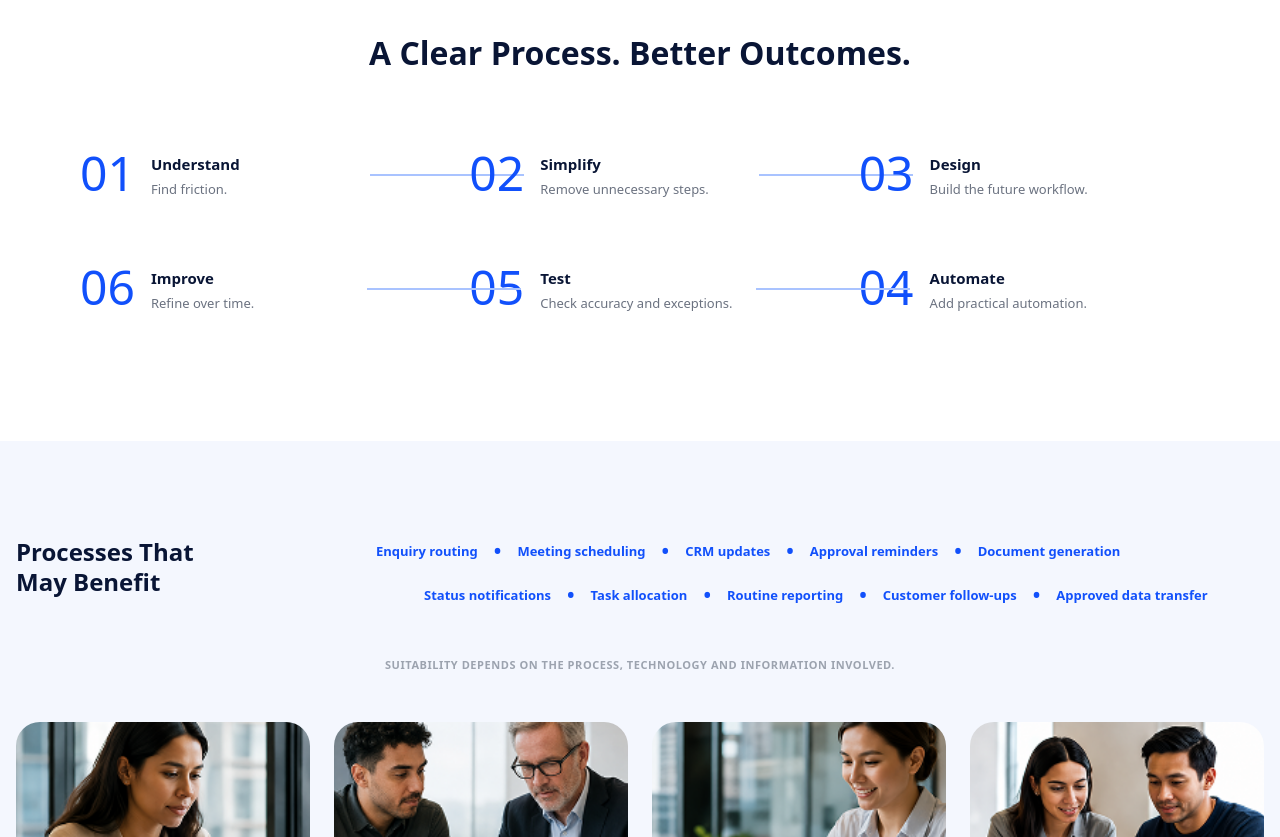
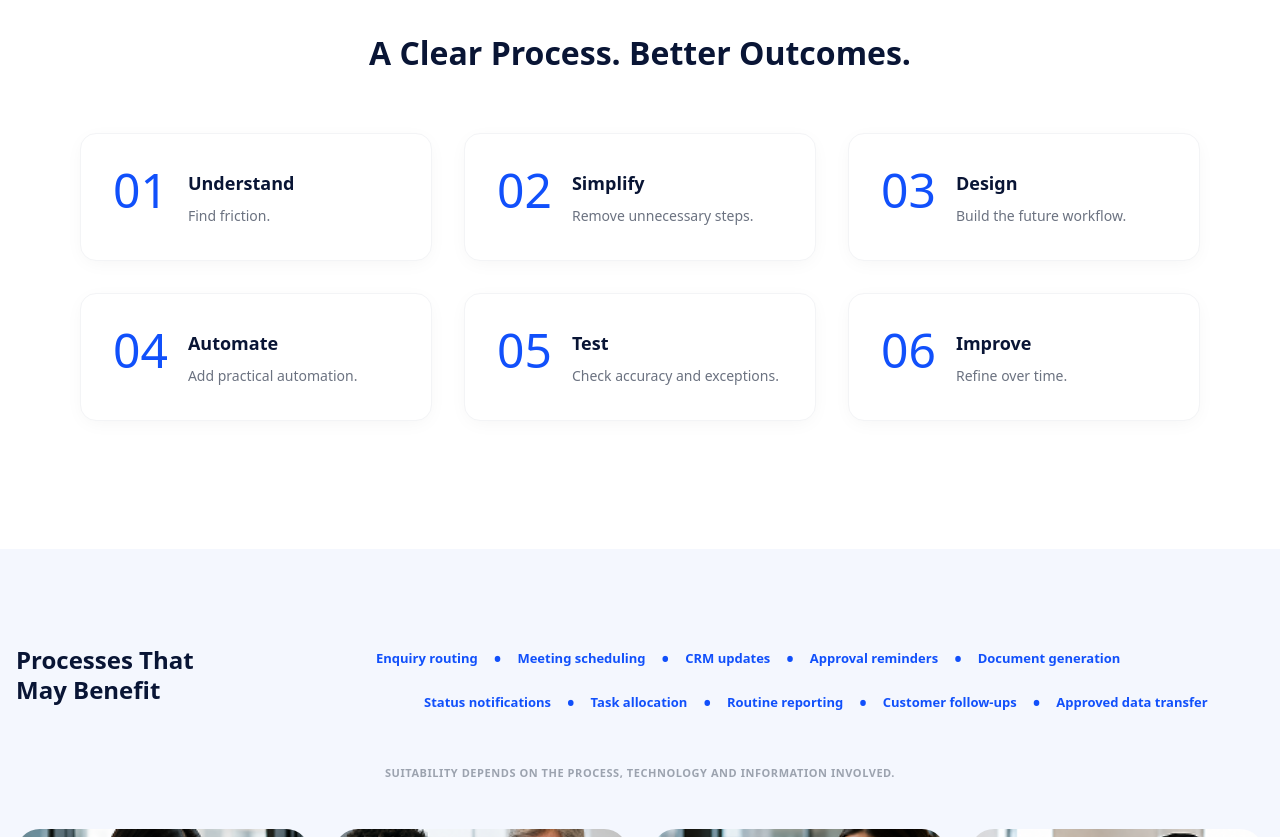
Before and after one commit to Bhaviraj2004/Talent-Frontier, a Next.js app in the folder client/: page /services/process-automation in a window 1280 px wide. Shown: the part 2600-3437 px from the top of the page. Built offline with nearby package versions, Linux system fonts and the light colour scheme.

Commit message:
update card design

```diff
--- a/client/app/components/sub pages/about sub/Story page/WhatWeSetOut.tsx
+++ b/client/app/components/sub pages/about sub/Story page/WhatWeSetOut.tsx
@@ -7,14 +7,6 @@ export default function WhatWeSetOut() {
           <svg className="w-10 h-10 md:w-12 md:h-12 text-white" fill="none" stroke="currentColor" viewBox="0 0 24 24" xmlns="http://www.w3.org/2000/svg">
             <path strokeLinecap="round" strokeLinejoin="round" strokeWidth="2" d="M13.5 4.5L21 12m0 0l-7.5 7.5M21 12H3"></path>
           </svg>
-          {/* A better rocket icon for this placeholder: */}
-          <svg className="w-10 h-10 md:w-12 md:h-12 text-white absolute" fill="none" stroke="currentColor" viewBox="0 0 24 24" xmlns="http://www.w3.org/2000/svg"><path strokeLinecap="round" strokeLinejoin="round" strokeWidth="2" d="M19.428 15.428a2 2 0 00-1.022-.547l-2.387-.477a6 6 0 00-3.86.517l-.318.158a6 6 0 01-3.86.517L6.05 15.21a2 2 0 00-1.806.547M8 4h8l-1 1v5.172a2 2 0 00.586 1.414l5 5c1.26 1.26.367 3.414-1.415 3.414H4.828c-1.782 0-2.674-2.154-1.414-3.414l5-5A2 2 0 009 10.172V5L8 4z"></path></svg>
-           {/* Let's use a simpler rocket SVG */}
-           <div className="bg-[#0A1128] w-full h-full absolute flex items-center justify-center rounded-full">
-               <div className="bg-blue-600 w-full h-full rounded-full flex items-center justify-center">
-                    <svg className="w-10 h-10 md:w-12 md:h-12 text-white" fill="none" stroke="currentColor" viewBox="0 0 24 24" xmlns="http://www.w3.org/2000/svg"><path strokeLinecap="round" strokeLinejoin="round" strokeWidth="2" d="M15.536 8.464a5 5 0 010 7.072m2.828-9.9a9 9 0 010 12.728M5.586 15H4a1 1 0 01-1-1v-4a1 1 0 011-1h1.586l4.707-4.707C10.923 3.663 12 4.109 12 5v14c0 .891-1.077 1.337-1.707.707L5.586 15z"></path></svg>
-               </div>
-           </div>
         </div>
 
         {/* Text Content */}
--- a/client/app/components/sub pages/services sub/Process & Automation Support/ClearProcess.tsx
+++ b/client/app/components/sub pages/services sub/Process & Automation Support/ClearProcess.tsx
@@ -1,78 +1,42 @@
+import React from 'react';
+
 export default function ClearProcess() {
+  const steps = [
+    { num: "01", title: "Understand", desc: "Find friction." },
+    { num: "02", title: "Simplify", desc: "Remove unnecessary steps." },
+    { num: "03", title: "Design", desc: "Build the future workflow." },
+    { num: "04", title: "Automate", desc: "Add practical automation." },
+    { num: "05", title: "Test", desc: "Check accuracy and exceptions." },
+    { num: "06", title: "Improve", desc: "Refine over time." },
+  ];
+
   return (
     <section className="w-full max-w-6xl mx-auto px-4 py-24 pb-32">
-      <h2 className="text-2xl md:text-[32px] font-bold mb-20 text-[#091535] text-center">
+      <h2 className="text-2xl md:text-[32px] font-bold mb-16 text-[#091535] text-center">
         A Clear Process. Better Outcomes.
       </h2>
 
-      <div className="relative">
-        <div className="grid grid-cols-1 md:grid-cols-3 gap-x-12 gap-y-16">
-          {/* Row 1 */}
-          <div className="flex flex-col relative">
-            <div className="flex gap-4">
-              <span className="text-[#1150fb] text-[48px] font-medium leading-none">01</span>
+      <div className="grid grid-cols-1 md:grid-cols-2 lg:grid-cols-3 gap-6 lg:gap-8">
+        {steps.map((step) => (
+          <div
+            key={step.num}
+            className="group bg-white rounded-2xl p-8 border border-gray-100 shadow-[0_4px_20px_-4px_rgba(0,0,0,0.05)] transition-all duration-300 hover:shadow-[0_8px_30px_-4px_rgba(17,80,251,0.12)] hover:-translate-y-1"
+          >
+            <div className="flex gap-5">
+              <span className="text-[#1150fb] text-[48px] font-medium leading-none transition-transform duration-300 group-hover:scale-110 origin-left">
+                {step.num}
+              </span>
               <div className="pt-1">
-                <h3 className="font-bold text-[#091535] text-[15px] mb-1">Understand</h3>
-                <p className="text-gray-500 text-[13px]">Find friction.</p>
-              </div>
-            </div>
-            <div className="hidden md:block absolute top-1/2 left-[85%] w-[45%] h-[2px] bg-[#a9c3ff]"></div>
-          </div>
-
-          <div className="flex flex-col relative">
-            <div className="flex gap-4">
-              <span className="text-[#1150fb] text-[48px] font-medium leading-none">02</span>
-              <div className="pt-1">
-                <h3 className="font-bold text-[#091535] text-[15px] mb-1">Simplify</h3>
-                <p className="text-gray-500 text-[13px]">Remove unnecessary steps.</p>
-              </div>
-            </div>
-            <div className="hidden md:block absolute top-1/2 left-[85%] w-[45%] h-[2px] bg-[#a9c3ff]"></div>
-          </div>
-
-          <div className="flex flex-col relative">
-            <div className="flex gap-4">
-              <span className="text-[#1150fb] text-[48px] font-medium leading-none">03</span>
-              <div className="pt-1">
-                <h3 className="font-bold text-[#091535] text-[15px] mb-1">Design</h3>
-                <p className="text-gray-500 text-[13px]">Build the future workflow.</p>
+                <h3 className="font-bold text-[#091535] text-[18px] mb-2 transition-colors duration-300 group-hover:text-[#1150fb]">
+                  {step.title}
+                </h3>
+                <p className="text-gray-500 text-[14px] leading-relaxed">
+                  {step.desc}
+                </p>
               </div>
             </div>
           </div>
-
-          {/* Row 2 (Reverse visual order for flow: 06, 05, 04) */}
-          <div className="flex flex-col relative">
-            <div className="flex gap-4">
-              <span className="text-[#1150fb] text-[48px] font-medium leading-none">06</span>
-              <div className="pt-1">
-                <h3 className="font-bold text-[#091535] text-[15px] mb-1">Improve</h3>
-                <p className="text-gray-500 text-[13px]">Refine over time.</p>
-              </div>
-            </div>
-          </div>
-
-          <div className="flex flex-col relative">
-            <div className="flex gap-4">
-              <span className="text-[#1150fb] text-[48px] font-medium leading-none">05</span>
-              <div className="pt-1">
-                <h3 className="font-bold text-[#091535] text-[15px] mb-1">Test</h3>
-                <p className="text-gray-500 text-[13px]">Check accuracy and exceptions.</p>
-              </div>
-            </div>
-            <div className="hidden md:block absolute top-1/2 right-[85%] w-[45%] h-[2px] bg-[#a9c3ff]"></div>
-          </div>
-
-          <div className="flex flex-col relative">
-            <div className="flex gap-4">
-              <span className="text-[#1150fb] text-[48px] font-medium leading-none">04</span>
-              <div className="pt-1">
-                <h3 className="font-bold text-[#091535] text-[15px] mb-1">Automate</h3>
-                <p className="text-gray-500 text-[13px]">Add practical automation.</p>
-              </div>
-            </div>
-            <div className="hidden md:block absolute top-1/2 right-[85%] w-[45%] h-[2px] bg-[#a9c3ff]"></div>
-          </div>
-        </div>
+        ))}
       </div>
     </section>
   );
```
